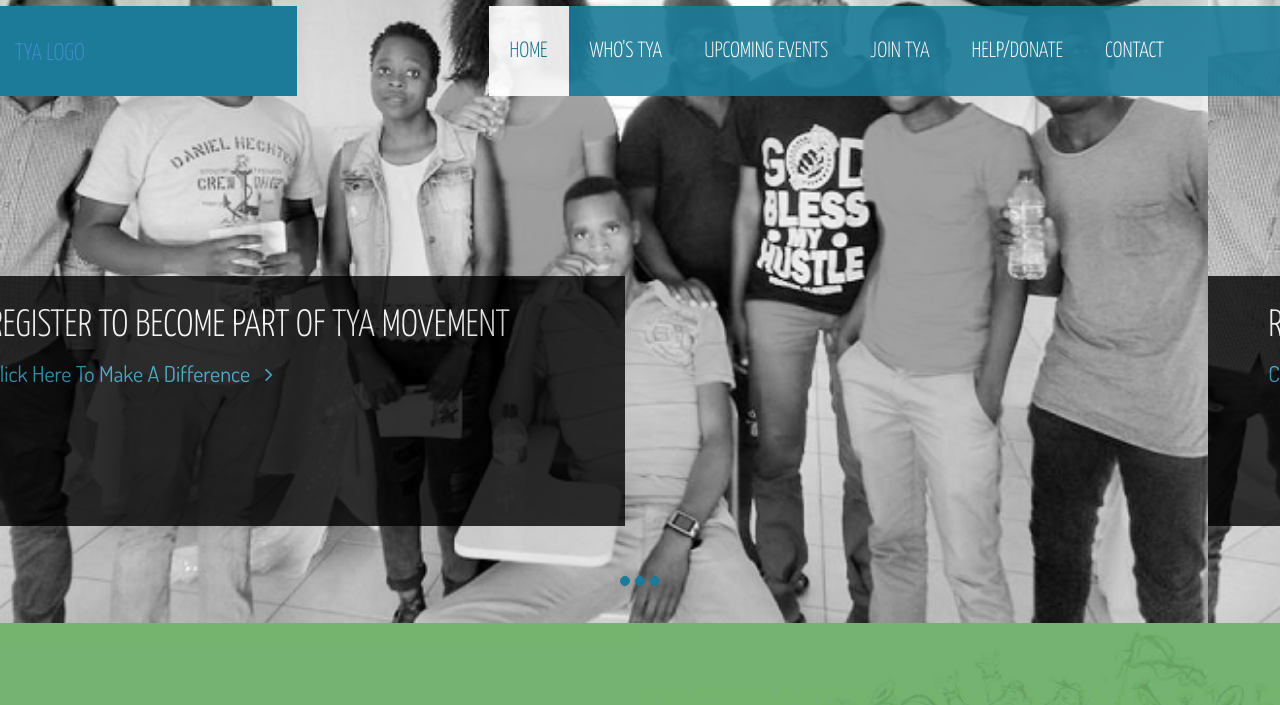
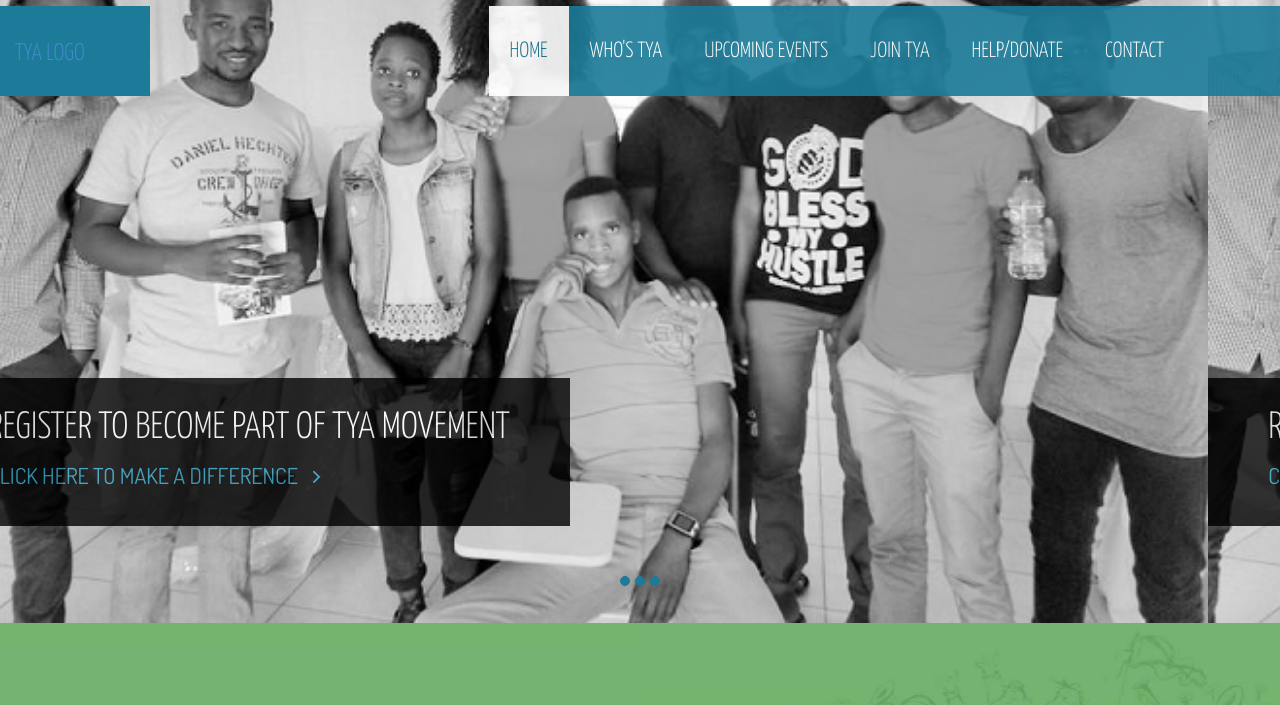
Before and after one commit to Rudzie09/TYA, a plain HTML site: page index.html in a window 1280 px wide. Shown: the part 70-775 px from the top of the page. Drawn offline with Linux system fonts and the light colour scheme; some packages are replaced by stand-ins of ours.

Commit message:
last one hopefilly

```diff
--- a/css/main.css
+++ b/css/main.css
@@ -106,7 +106,7 @@ h2 {
   height: 90px;
   margin-bottom: 20px;
   position: relative;
-  width: 297px;
+  width: 150px;
 }
 
 .navbar-brand img {
@@ -194,10 +194,10 @@ h2 {
   opacity: 0.8;
   padding:10px 60px 35px;
   right: inherit;
-  text-transform: capitalize;
+  text-transform: uppercase;
   color: #fff;
   text-align: left;
-   width:697px;height:250px;
+
 }
 
 
```
